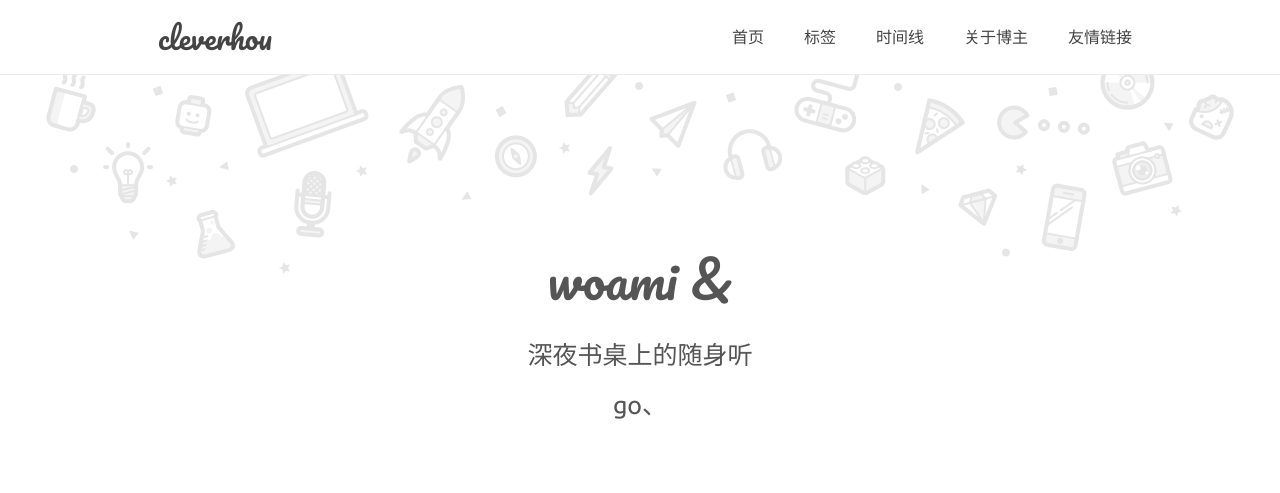
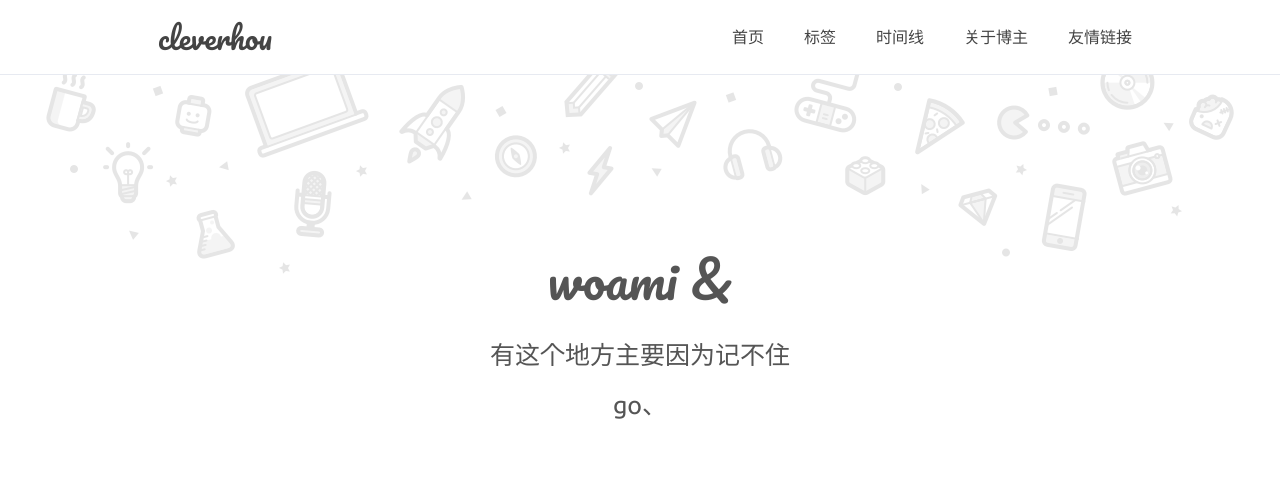
Before and after one commit to cleverhou/cleverhou.github.io, a Jekyll site: the page built from index.html, in a window 1280 px wide. Shown: the top 493 px of the page. Built offline with Jekyll 4.4.1, drawn with Linux system fonts in a browser that asks for light colours; comment, search, counter and statistics services are not loaded.

Commit message:
Update index.html

```diff
--- a/index.html
+++ b/index.html
@@ -2,7 +2,7 @@
 layout: default
 title: hyp home
 page-title: woami &
-home-title: 深夜书桌上的随身听
+home-title: 有这个地方主要因为记不住
 description: go、
 ---
 
```
